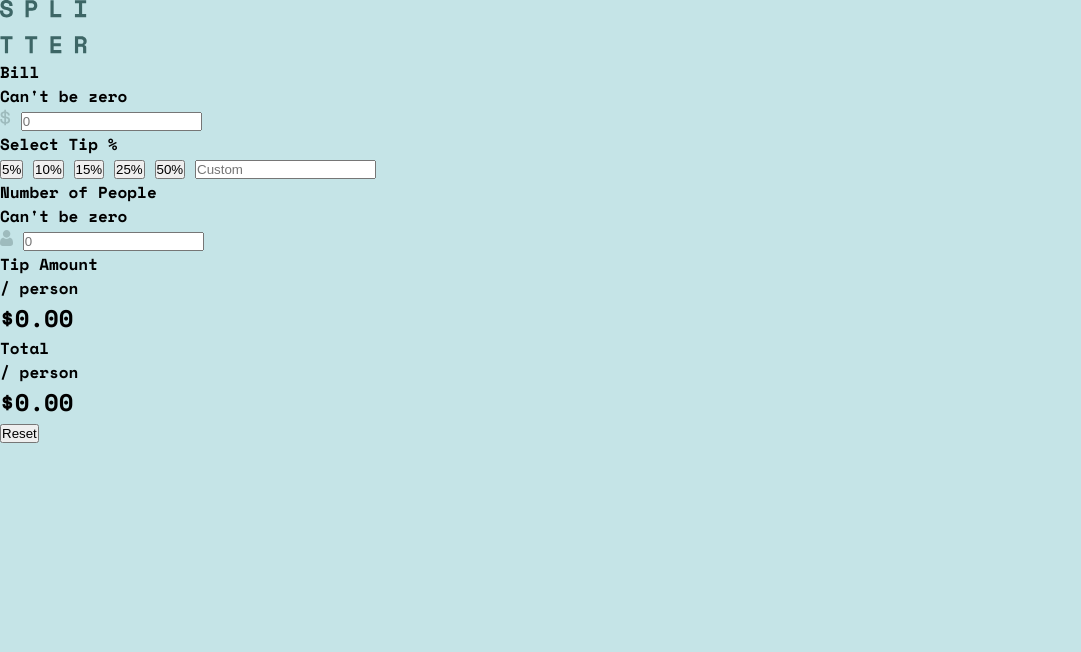
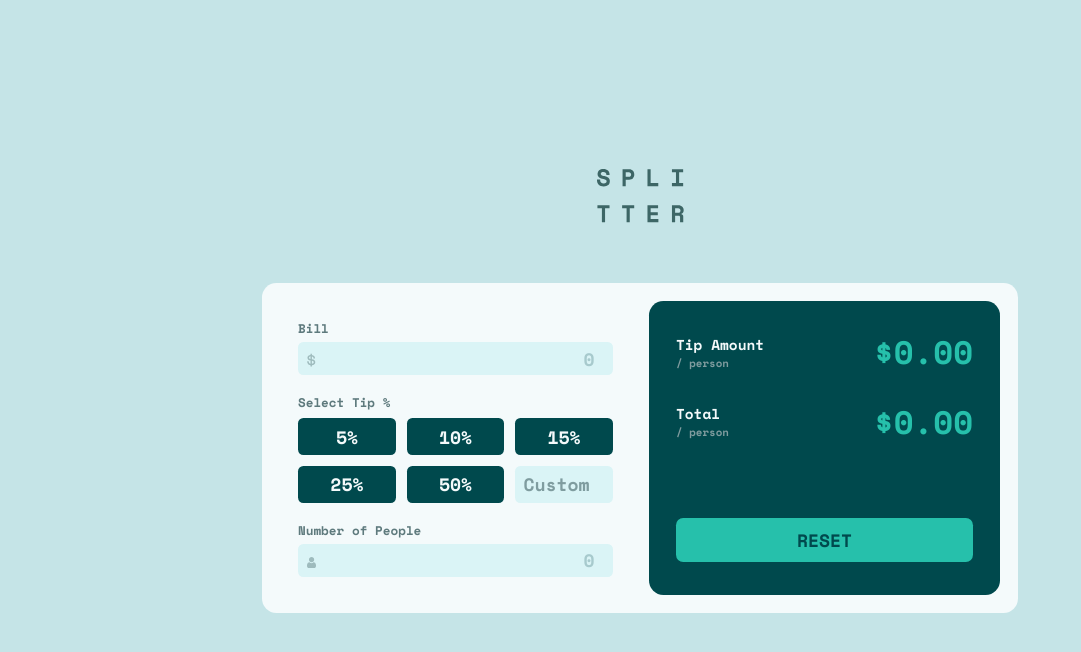
Before and after one commit to vedantagrawal524/tip-calculator, a plain HTML site: page index.html in a window 1280 px wide. Shown: the whole page, without its empty margins (0-1081 px from the left). Drawn offline with nearby package versions, Linux system fonts and the light colour scheme.

Commit message:
CSS AND JS

```diff
--- a/css/style.css
+++ b/css/style.css
@@ -8,21 +8,245 @@
 
 :root {
   --green-400: hsl(172, 67%, 45%);
+  --green-hover: hsl(172, 55%, 76%);
 
   --green-900: hsl(183, 100%, 15%);
   --grey-500: hsl(186, 14%, 43%);
   --grey-400: hsl(184, 14%, 56%);
+  --grey-300: hsl(185, 28%, 73%);
   --grey-200: hsl(185, 41%, 84%);
+  --grey-100: hsl(184, 60%, 91%);
   --grey-50: hsl(189, 47%, 97%);
   --white: hsl(0, 100%, 100%);
 }
 
 html {
   font-family: "Space Mono", monospace;
-  font-size: 16px;
+  font-size: 18px;
   font-weight: 700;
 }
 
 body {
   background-color: var(--grey-200);
+  min-height: 100vh;
+  display: flex;
+  flex-direction: column;
+  justify-content: center;
+  align-items: center;
+  gap: 2em;
+  padding: 2em;
 }
+
+.calculator {
+  max-width: 42em;
+  background-color: var(--grey-50);
+  display: grid;
+  grid-template-columns: 1fr 1fr;
+  border-radius: 0.8em;
+  padding: 1em;
+  column-gap: 1em;
+  margin: 1em;
+}
+
+/* INPUT SECTION */
+.input-section {
+  display: flex;
+  flex-direction: column;
+  justify-content: space-between;
+  gap: 1em;
+  padding: 1em;
+}
+
+.ip-text {
+  display: flex;
+  flex-direction: row;
+  justify-content: space-between;
+  font-size: 0.7em;
+  color: var(--grey-500);
+  margin-bottom: 0.3em;
+}
+
+.ip,
+.custom {
+  width: 100%;
+  border: none;
+  background-color: var(--grey-100);
+  border-radius: 0.3em;
+  padding: 0.2em;
+  text-align: right;
+  color: var(--green-900);
+  transition: 200ms ease-in-out, box-shadow 200ms;
+}
+
+.custom {
+  text-align: center;
+  padding: 0.3em;
+}
+
+.ip::placeholder {
+  color: var(--grey-300);
+  text-align: right;
+}
+
+input:focus {
+  outline: 2px solid transparent;
+  box-shadow: 0px 0px 1px 2px var(--green-400);
+}
+
+input.error {
+  background-color: hsla(4, 55%, 85%, 0.4);
+  box-shadow: 0px 0px 1px 2px hsl(4, 100%, 67%);
+}
+
+.bill-error,
+.people-error {
+  color: hsl(4, 100%, 67%);
+}
+
+.hide {
+  display: none;
+}
+
+.tip-options {
+  display: grid;
+  grid-template-columns: 1fr 1fr 1fr;
+  gap: 0.6em;
+}
+
+.tip-text {
+  font-size: 0.7em;
+  color: var(--grey-500);
+  margin-bottom: 0.5em;
+}
+
+.tip-button {
+  padding: 0.3em;
+  border: none;
+  background-color: var(--green-900);
+  color: var(--grey-50);
+  border-radius: 0.3em;
+  cursor: pointer;
+}
+
+.tip-button:hover {
+  background-color: var(--green-hover);
+  color: var(--green-900);
+}
+
+.tip-button.active {
+  background-color: var(--green-hover);
+  color: var(--green-900);
+}
+
+.custom::placeholder {
+  color: var(--grey-400);
+  text-align: center;
+}
+
+.bill-box,
+.people-box {
+  position: relative;
+}
+
+.dollar,
+.people {
+  position: absolute;
+  left: 3%;
+  bottom: 25%;
+  width: 0.5em;
+  height: auto;
+}
+
+/* RESULT SECTION */
+.result-section {
+  background-color: var(--green-900);
+  padding: 1.5em;
+  border-radius: 0.8em;
+  display: flex;
+  flex-direction: column;
+  justify-content: safe;
+}
+
+.tip-amt,
+.total-amt {
+  display: flex;
+  flex-direction: row;
+  justify-content: space-between;
+}
+
+.total-amt {
+  margin-top: 1.2em;
+}
+
+.res-text {
+  align-self: center;
+}
+
+.res-text .title {
+  font-size: 0.8em;
+  color: var(--grey-50);
+}
+.res-text .person {
+  font-size: 0.6em;
+  color: var(--grey-400);
+}
+
+.tip,
+.total {
+  align-self: center;
+  font-size: 1.8em;
+  color: var(--green-400);
+}
+
+button,
+label,
+input {
+  font: inherit;
+  background-color: transparent;
+}
+
+.reset {
+  padding: 0.5em;
+  border-radius: 0.4em;
+  border: none;
+  outline: none;
+  background-color: var(--green-400);
+  color: var(--green-900);
+  margin-top: 4em;
+  cursor: pointer;
+}
+
+.reset:hover {
+  background-color: var(--green-hover);
+}
+
+@media screen and (max-width: 768px) {
+  .html {
+    font-size: 16px;
+  }
+}
+
+@media screen and (max-width: 635px) {
+  html {
+    font-size: 15px;
+  }
+  .calculator {
+    grid-template-columns: 1fr;
+  }
+
+  .tip-options {
+    grid-template-columns: 1fr 1fr;
+  }
+}
+
+@media screen and (max-width: 425px) {
+  .reset {
+    margin-top: 2.5em;
+  }
+}
+
+@media screen and (max-width: 320px) {
+  html {
+    font-size: 14px;
+  }
+}
--- a/index.html
+++ b/index.html
@@ -25,13 +25,13 @@
       <section class="calculator">
         <div class="input-section">
           <div class="bill-ip">
-            <div class="bill-text">
+            <div class="ip-text">
               <label for="bill">Bill</label>
-              <p class="bill-error">Can't be zero</p>
+              <p class="bill-error hide">Can't be zero</p>
             </div>
             <div class="bill-box">
-              <img src="/images/icon-dollar.svg" alt="Dollar" />
-              <input type="number" id="bill" placeholder="0" />
+              <img src="/images/icon-dollar.svg" alt="Dollar" class="dollar" />
+              <input type="number" id="bill" placeholder="0" class="ip" />
             </div>
           </div>
 
@@ -48,13 +48,13 @@
           </div>
 
           <div class="people-ip">
-            <div class="people-text">
+            <div class="ip-text">
               <label for="people">Number of People</label>
-              <p class="people-error">Can't be zero</p>
+              <p class="people-error hide">Can't be zero</p>
             </div>
             <div class="people-box">
-              <img src="/images/icon-person.svg" alt="People" />
-              <input type="number" id="people" placeholder="0" />
+              <img src="/images/icon-person.svg" alt="People" class="dollar" />
+              <input type="number" id="people" placeholder="0" class="ip" />
             </div>
           </div>
         </div>
@@ -76,7 +76,7 @@
             <h1 class="total">$0.00</h1>
           </div>
 
-          <button class="reset">Reset</button>
+          <button class="reset">RESET</button>
         </dev>
       </section>
     </main>
--- a/js/main.js
+++ b/js/main.js
@@ -0,0 +1,92 @@
+const billInput = document.getElementById('bill');
+const peopleInput = document.getElementById('people');
+const customInput = document.querySelector('.custom');
+const tipButtons = document.querySelectorAll('.tip-button');
+const tipDisplay = document.querySelector('.tip');
+const totalDisplay = document.querySelector('.total');
+const resetButton = document.querySelector('.reset');
+
+const billError = document.querySelector('.bill-error');
+const peopleError = document.querySelector('.people-error');
+
+let tipValue = 0;
+
+// Tip Buttons
+tipButtons.forEach(button => {
+     button.addEventListener('click', () => {
+          tipButtons.forEach(btn => btn.classList.remove('active'));
+          button.classList.add('active');
+          tipValue = parseFloat(button.value);
+          customInput.value = '';
+          calculateTip();
+     });
+});
+
+// Custom
+customInput.addEventListener('input', () => {
+     tipButtons.forEach(btn => btn.classList.remove('active'));
+     tipValue = parseFloat(customInput.value) / 100 || 0;
+     calculateTip();
+});
+
+// Bill Error
+function handleBillError() {
+     const bill = parseFloat(billInput.value);
+     if (billInput.value === '' || bill > 0) {
+          billError.classList.add('hide');
+          billInput.classList.remove('error');
+     } else {
+          billError.classList.remove('hide');
+          billInput.classList.add('error');
+     }
+     calculateTip();
+}
+
+// People Error
+function handlePeopleError() {
+     const people = parseInt(peopleInput.value);
+     if (peopleInput.value === '' || people > 0) {
+          peopleError.classList.add('hide');
+          peopleInput.classList.remove('error');
+     } else {
+          peopleError.classList.remove('hide');
+          peopleInput.classList.add('error');
+     }
+     calculateTip();
+}
+
+// Calculation
+function calculateTip() {
+     const bill = parseFloat(billInput.value);
+     const people = parseInt(peopleInput.value);
+
+     if (bill > 0 && people > 0) {
+          const tipAmount = (bill * tipValue) / people;
+          const totalAmount = (bill * (1 + tipValue)) / people;
+
+          tipDisplay.textContent = `$${tipAmount.toFixed(2)}`;
+          totalDisplay.textContent = `$${totalAmount.toFixed(2)}`;
+     } else {
+          tipDisplay.textContent = '$0.00';
+          totalDisplay.textContent = '$0.00';
+     }
+}
+
+// RESET
+resetButton.addEventListener('click', () => {
+     billInput.value = '';
+     peopleInput.value = '';
+     customInput.value = '';
+     tipDisplay.textContent = '$0.00';
+     totalDisplay.textContent = '$0.00';
+     tipButtons.forEach(btn => btn.classList.remove('active'));
+     billError.classList.add('hide');
+     peopleError.classList.add('hide');
+     billInput.classList.remove('error');
+     peopleInput.classList.remove('error');
+     tipValue = 0;
+});
+
+
+billInput.addEventListener('input', handleBillError);
+peopleInput.addEventListener('input', handlePeopleError);
```
